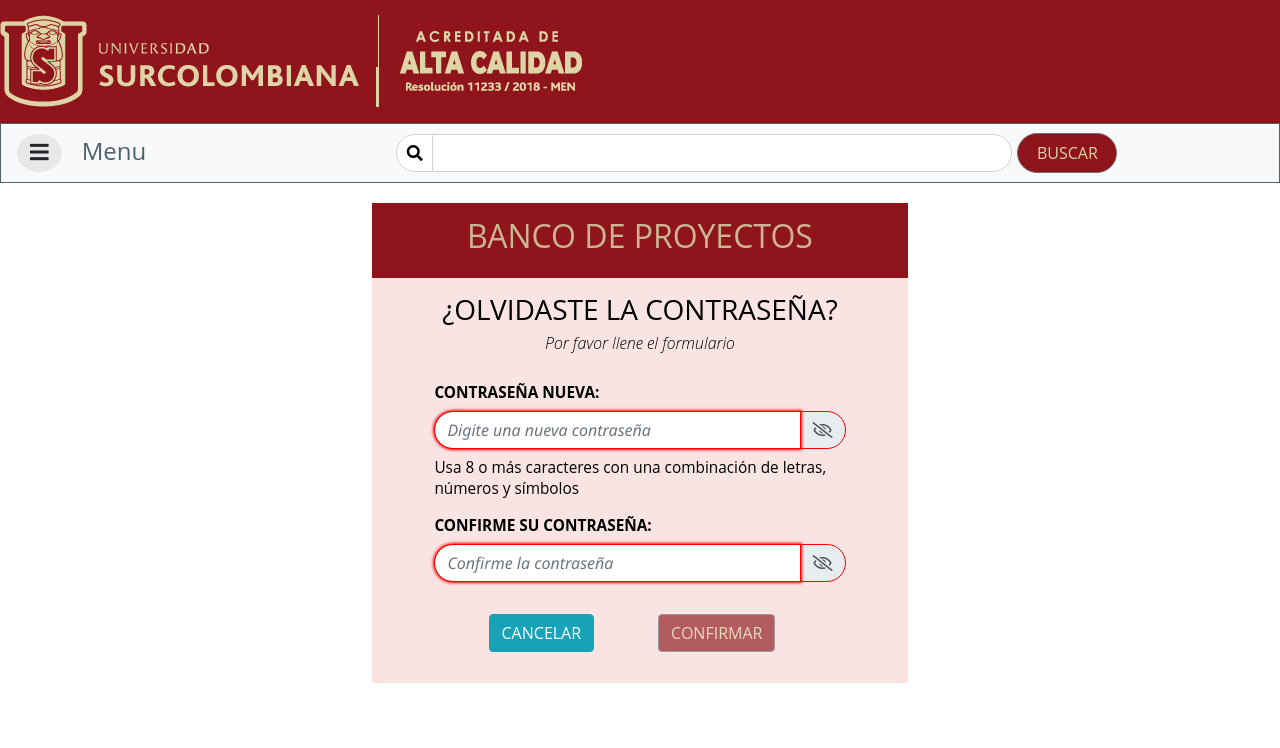
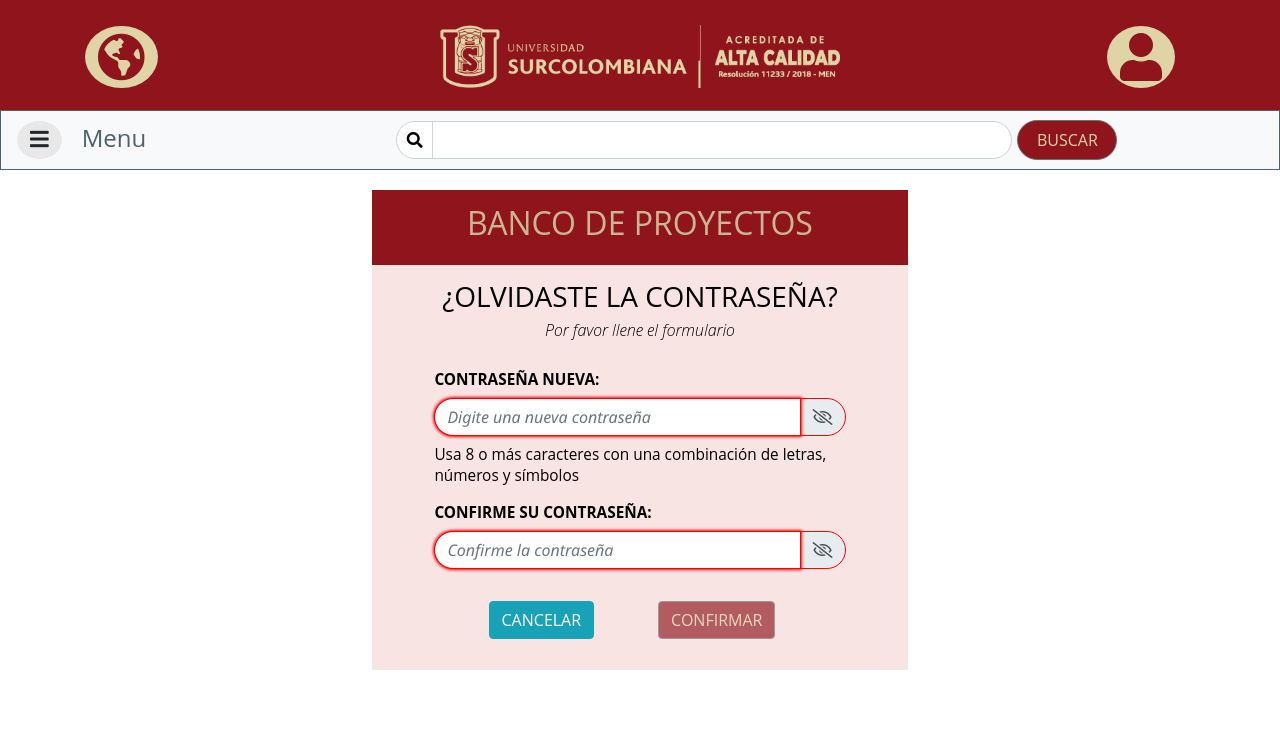
Before and after one commit to teamdevelopmentusco/BPUS, an Angular app: page /#/cambio-clave in a window 1280 px wide. Shown: the top 748 px of the page. Built offline with nearby package versions, Linux system fonts and the light colour scheme.

Commit message:
Creacion componente estudiante, esquema plantilla solicitud y actualizacion del header

```diff
--- a/src/app/app.module.ts
+++ b/src/app/app.module.ts
@@ -17,6 +17,8 @@ import { RegistroTresComponent } from './registro/registro-tres.component';
 // Enrutamiento
 import { APP_ROUTES } from './app.routing';
 import { SearchComponent } from './search/search.component';
+import { EstudianteComponent } from './estudiante/estudiante.component';
+import { SolicitudComponent } from './estudiante/solicitud.component';
 
 
 @NgModule({
@@ -30,6 +32,8 @@ import { SearchComponent } from './search/search.component';
     RegistroDosComponent,
     RegistroTresComponent,
     SearchComponent,
+    EstudianteComponent,
+    SolicitudComponent,
   ],
   imports: [
     BrowserModule,
--- a/src/app/app.routing.ts
+++ b/src/app/app.routing.ts
@@ -8,6 +8,7 @@ import { CambioClaveComponent } from './login/cambio-clave.component';
 import { OlvidoClaveComponent } from './login/olvido-clave.component';
 import { NopagefoundComponent } from './shared/nopagefound/nopagefound.component';
 import { SearchComponent } from './search/search.component';
+import { SolicitudComponent } from './estudiante/solicitud.component';
 
 
 
@@ -20,6 +21,7 @@ const appRoutes: Routes = [ // Se crea el objeto de tipo Routes,
     { path: 'registro-dos' , component: RegistroDosComponent},
     { path: 'registro-tres' , component: RegistroTresComponent},
     { path: 'search' , component: SearchComponent},
+    { path: 'solicitud' , component: SolicitudComponent},
     // loadChildren = primera parte es el path al modulo que quiero cargar y la segunda es el nombre del modulo.
 
   { path: '**' , component: NopagefoundComponent}, // Los ** es un comodin para cualquier ruta invalida.
--- /dev/null
+++ b/src/app/estudiante/estudiante.component.html
@@ -0,0 +1,3 @@
+<p>
+  estudiante works!
+</p>
--- /dev/null
+++ b/src/app/estudiante/estudiante.component.ts
@@ -0,0 +1,15 @@
+import { Component, OnInit } from '@angular/core';
+
+@Component({
+  selector: 'app-estudiante',
+  templateUrl: './estudiante.component.html',
+  styles: []
+})
+export class EstudianteComponent implements OnInit {
+
+  constructor() { }
+
+  ngOnInit() {
+  }
+
+}
--- /dev/null
+++ b/src/app/estudiante/solicitud.component.html
@@ -0,0 +1,40 @@
+<!--
+    - Proyecto:         BPUS
+    - Componente:       Plantilla solicitud
+    - Desarrollador:    John David Guerrero Córdoba
+    - Descripción:      Plantilla de solicitud con tablas dinámicas
+    -Última modificación:  20/07/2019
+-->
+<div class="container">
+    <form>
+        <div class="row">
+            <div class="col-8">col-8</div>
+            <div class="col-4">col-4</div>
+          </div>
+          <h1>Estudiantes</h1>
+          <div class="row">
+            <div class="col-8">
+              <h4 class="uscoSesion">FORMULARIO DE INSCRIPCIÓN</h4>
+            </div>
+            <div class="col-4">col-4</div>
+          </div>
+          <h1>Información del proyecto</h1>
+          <div class="row">
+            <div class="col">
+              1 of 2
+            </div>
+            <div class="col">
+              2 of 2
+            </div>
+          </div>
+          <h2>Consejeros</h2>
+          <div class="row">
+              <div class="col">
+                1 of 2
+              </div>
+              <div class="col">
+                2 of 2
+              </div>
+            </div>
+    </form>
+</div>
--- /dev/null
+++ b/src/app/estudiante/solicitud.component.ts
@@ -0,0 +1,15 @@
+import { Component, OnInit } from '@angular/core';
+
+@Component({
+  selector: 'app-solicitud',
+  templateUrl: './solicitud.component.html',
+  styles: []
+})
+export class SolicitudComponent implements OnInit {
+
+  constructor() { }
+
+  ngOnInit() {
+  }
+
+}
--- a/src/app/shared/header/header.component.html
+++ b/src/app/shared/header/header.component.html
@@ -1,6 +1,30 @@
 <header class="all header">
-    <figure class="figure">
-    <a href="https://www.usco.edu.co/es/" title="Universidad Surcolombiana"><img src="../../assets/universidad-surcolombiana-acreditacion.png" alt="Universidad Surcolombiana"></a>
-    </figure>
-    <br>
+    <div class="container">
+        <div class="row align-items-center">
+            <div class="col text-left">
+                <a [routerLink]="['login']" data-toggle="dropdown" aria-haspopup="true" aria-expanded="false" id="btnGroupDrop1" class="btn btn-outline my-2 my-sm-0 rounded-circle" style="margin-right: 20px; align-items: center;background-color: #dfd4a6">
+                    <span class="fas fa-globe-americas fa-3x" style="color: #8f141b"></span>
+                </a>
+            </div>
+            <div class="col-6 text-center">
+                <a href="https://www.usco.edu.co/es/" title="Universidad Surcolombiana">
+                    <img style="width: 400px;margin: 20px;align-content: center" src="../../assets/universidad-surcolombiana-acreditacion.png" alt="Universidad Surcolombiana">
+                </a>
+            </div>
+            <div class="col text-right">
+                <div class="btn-group" role="group" aria-label="Button group with nested dropdown">
+                        <div class="btn-group" role="group">
+                          <button data-toggle="dropdown" aria-haspopup="true" aria-expanded="false" id="btnGroupDrop1" class="btn btn-outline my-2 my-sm-0 rounded-circle" style="margin-right: 20px; align-items: center;background-color: #dfd4a6">
+                            <span class="fas fa-user fa-3x" style="color: #8f141b"></span>
+                          </button>
+                          <div class="dropdown-menu" aria-labelledby="btnGroupDrop1" style="margin-top: 23px;margin-right:15px">
+                            <a class="dropdown-item uscoSesion" href="#">Actualización de datos</a>
+                            <hr>
+                            <a class="dropdown-item uscoSesion" href="#">Cerrar sesión</a>
+                          </div>
+                        </div>
+                      </div>
+            </div>
+        </div>
+    </div>
 </header>
--- a/src/app/shared/navbar/navbar.component.html
+++ b/src/app/shared/navbar/navbar.component.html
@@ -4,7 +4,7 @@
     - Desarrollador:    John David Guerrero Córdoba
     - Descripción:      Menú de navegación realizado con dropdowns button, aplicado en todas las páginas
                         pero se puede habilitar donde las requiera el diseño.
-    -Última modificación:  18/07/2019
+    -Última modificación:  20/07/2019
 -->
 
 <nav class="navbar navbar-expand-lg navbar-light bg-light" style="height: 60px;border-style:solid;border-width: 1px">
@@ -14,7 +14,7 @@
       <div class="dropdown-menu" aria-labelledby="btnGroupDrop1" style="background-color:#f6dbdb;margin-top: 12px;margin-left:0px">
         <a class="dropdown-header" href="#" ><img src="../assets/universidad-surcolombiana.png" alt="" style="width: 250px"></a>
         <hr>
-        <a class="dropdown-item uscoMenuNav" onfocus="focus" href="#">> Plantilla de solicitud</a>
+        <a class="dropdown-item uscoMenuNav" [routerLink]="['solicitud']" href="#">> Plantilla de solicitud</a>
         <hr>
         <a class="dropdown-item uscoMenuNav" href="#">> Inicio</a>
         <hr>
--- a/src/styles.css
+++ b/src/styles.css
@@ -17,13 +17,13 @@ body {
 }
 
 header .logos .figure {
-    float: left;
+    float: center;
 }
 
 .header {
     width: 100%;
-    padding: 15px 0 0 0;
-    height: auto;
+    padding: 5px 0 0 0;
+    height: 110px;
     background-color: #8F141B;
 }
 
@@ -126,6 +126,15 @@ input:invalid {
     padding: 10px;
     font-size: 20px;
 }
+.uscoSesion {
+    width: 100%;
+    padding: 0.4rem;
+    font-family: Segoe UI;
+    color: #8F141B;
+    padding: 10px;
+    font-size: 20px;
+    font-weight: 500;
+}
 .focus{
     background-color: #ffecec;
 }
```
